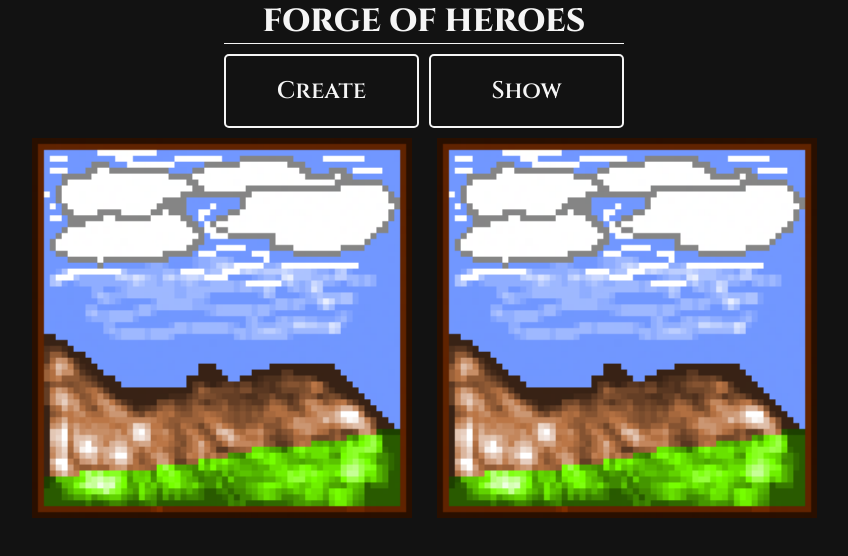
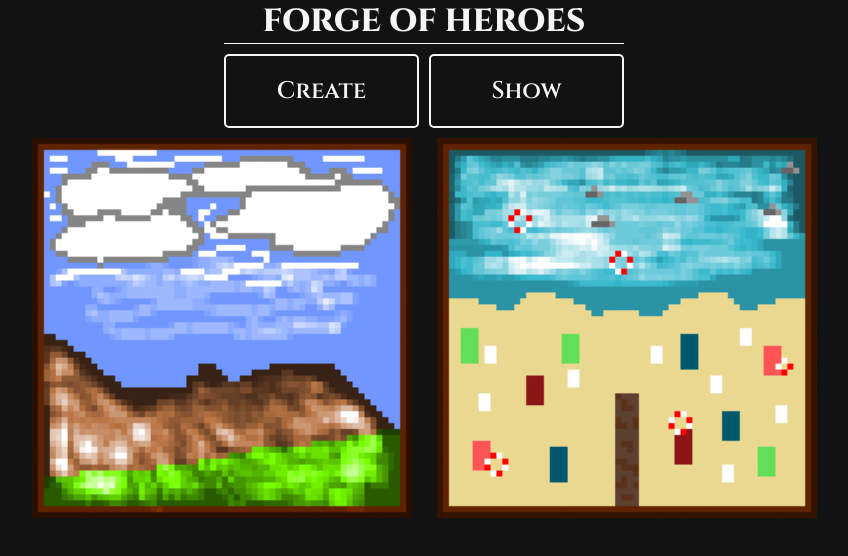
Before and after one commit to Espadv69/Character-Creator, a React (Vite) app: page / in a window 1280 px wide. Shown: the top 556 px of the page, without its empty margins (216-1064 px from the left). Built offline with nearby package versions, Linux system fonts and the light colour scheme; a web font is replaced by a local one.

Commit message:
feat: add beach image to Menu component for enhanced visual appeal

```diff
--- a/src/components/Menu.jsx
+++ b/src/components/Menu.jsx
@@ -4,6 +4,7 @@ import { Create } from './Create'
 import { Show } from './Show'
 
 import menuImage from '../assets/menu.png'
+import beachImage from '../assets/beach.png'
 import './css/Menu.css'
 
 export const Menu = () => {
@@ -31,9 +32,9 @@ export const Menu = () => {
             </button>
           </div>
 
-          <div className='images-menu'>
-            <img src={menuImage} alt='There is a montaine and a blue sky' />
-            <img src={menuImage} alt='There is a montaine and a blue sky' />
+          <div className="images-menu">
+            <img src={menuImage} alt="There is a montaine and a blue sky" />
+            <img src={beachImage} alt="There is a montaine and a blue sky" />
           </div>
         </>
       )}
```
